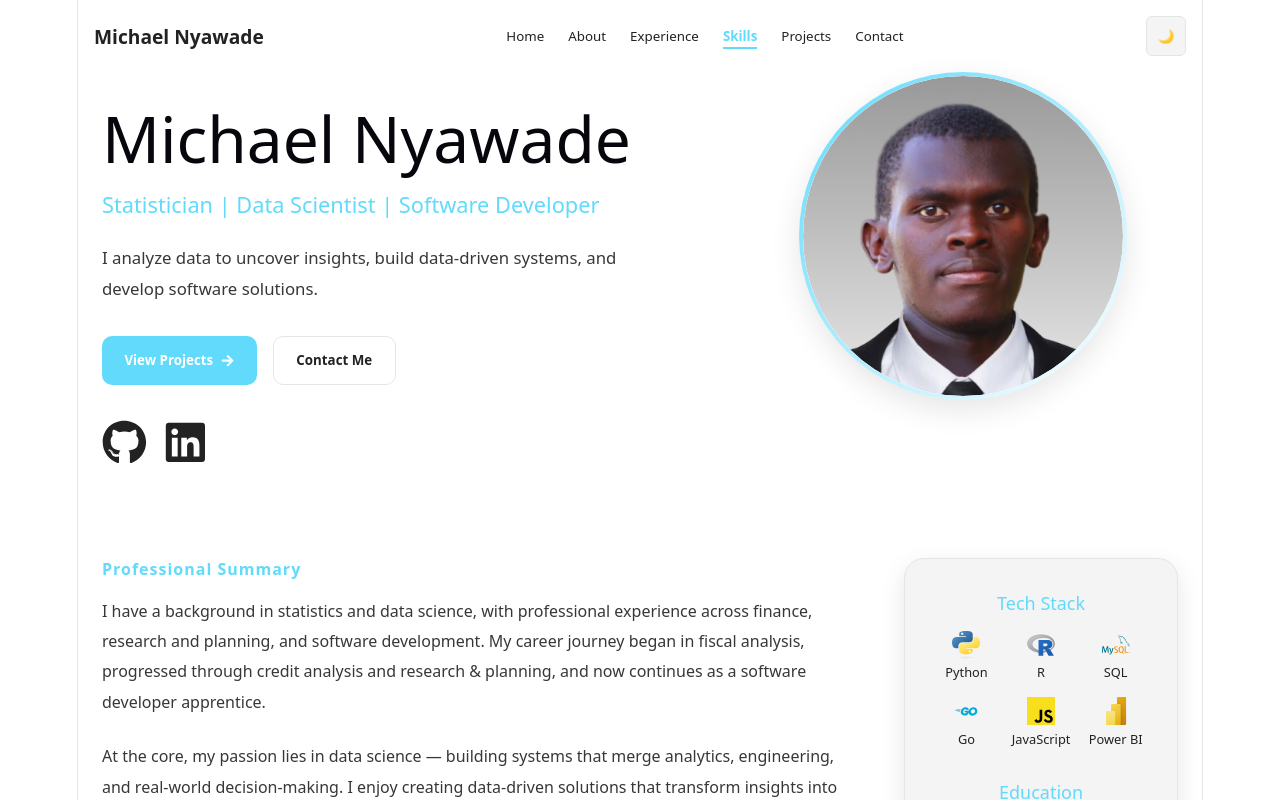
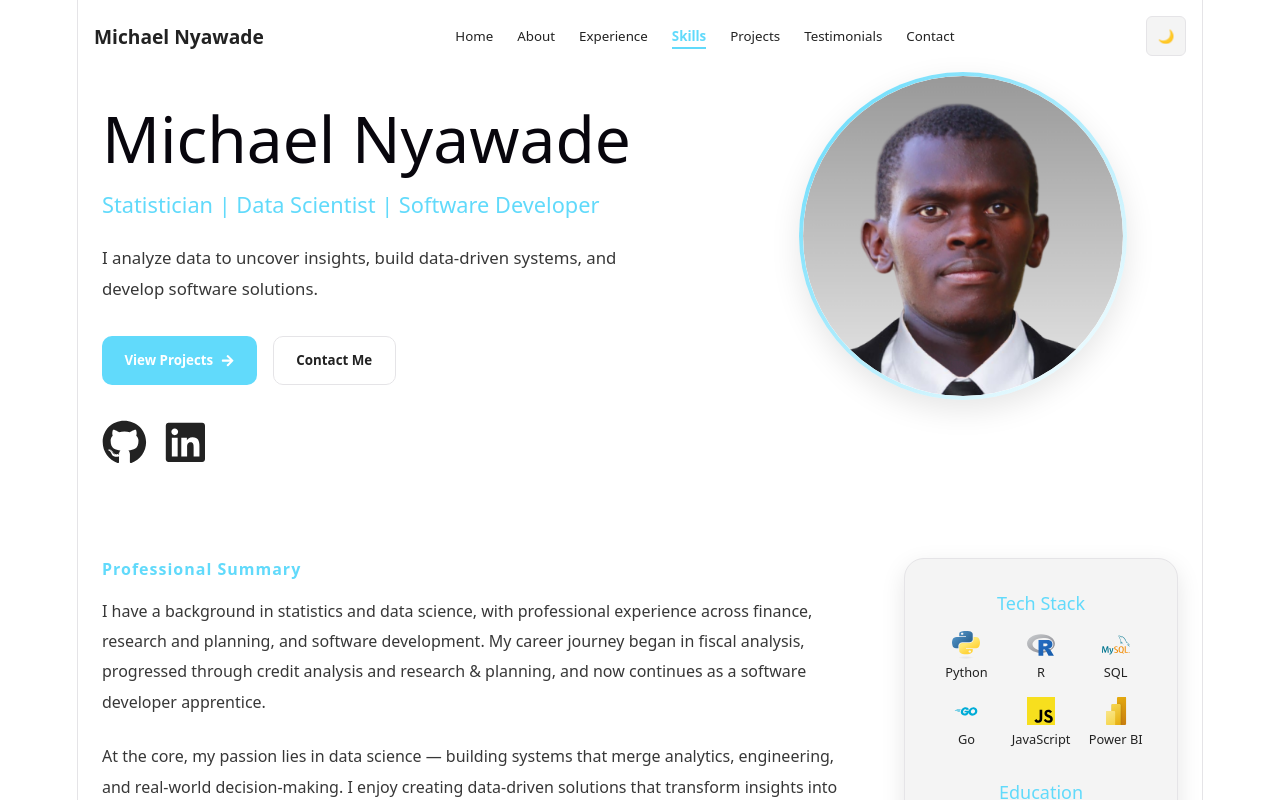
Before and after one commit to Michael-Nyawade/Michael-Nyawade.github.io, a React (Vite) app: page / in a window 1280 px wide. Shown: the top 800 px of the page. Built offline with nearby package versions, Linux system fonts and the light colour scheme.

Commit message:
Added Testimonials section to navbar navigation and actived section tracking

```diff
--- a/src/components/NavBar.jsx
+++ b/src/components/NavBar.jsx
@@ -10,21 +10,36 @@ export default function NavBar() {
     const handleScroll = () => {
       setScrolled(window.scrollY > 50);
 
-      const sections = ["hero", "about", "experience", "skills", "projects", "contact"];
-      const scrollPos = window.scrollY + window.innerHeight / 2;
+      const sections = [
+        "hero",
+        "about",
+        "experience",
+        "skills",
+        "projects",
+        "testimonials",
+        "contact",
+      ];
 
-      let current = "hero";
+      const viewportCenter = window.innerHeight / 2;
 
-      for (let i = 0; i < sections.length; i++) {
-        const el = document.getElementById(sections[i]);
-        if (!el) continue;
+      let closest = "hero";
+      let minDistance = Infinity;
 
-        if (el.offsetTop <= scrollPos) {
-          current = sections[i];
+      sections.forEach((id) => {
+        const el = document.getElementById(id);
+        if (!el) return;
+
+        const rect = el.getBoundingClientRect();
+        const sectionCenter = rect.top + rect.height / 2;
+        const distance = Math.abs(sectionCenter - viewportCenter);
+
+        if (distance < minDistance) {
+          minDistance = distance;
+          closest = id;
         }
-      }
+      });
 
-      setActiveSection(current);
+      setActiveSection(closest);
     };
 
     window.addEventListener("scroll", handleScroll);
@@ -46,7 +61,15 @@ export default function NavBar() {
     }
   };
 
-  const sections = ["hero", "about", "experience", "skills", "projects", "contact"];
+  const sections = [
+    "hero",
+    "about",
+    "experience",
+    "skills",
+    "projects",
+    "testimonials",
+    "contact",
+  ];
 
   return (
     <nav
@@ -64,7 +87,13 @@ export default function NavBar() {
       }}
     >
       {/* Logo / Name */}
-      <div style={{ fontWeight: "bold", fontSize: "1.2rem", color: "var(--text-color)" }}>
+      <div
+        style={{
+          fontWeight: "bold",
+          fontSize: "1.2rem",
+          color: "var(--text-color)",
+        }}
+      >
         Michael Nyawade
       </div>
 
@@ -77,7 +106,10 @@ export default function NavBar() {
             style={{
               background: "none",
               border: "none",
-              color: activeSection === section ? "var(--accent-color)" : "var(--text-color)",
+              color:
+                activeSection === section
+                  ? "var(--accent-color)"
+                  : "var(--text-color)",
               fontWeight: activeSection === section ? "600" : "400",
               cursor: "pointer",
               position: "relative",
@@ -153,7 +185,10 @@ export default function NavBar() {
               style={{
                 background: "none",
                 border: "none",
-                color: activeSection === section ? "var(--accent-color)" : "var(--text-color)",
+                color:
+                  activeSection === section
+                    ? "var(--accent-color)"
+                    : "var(--text-color)",
                 fontWeight: activeSection === section ? "600" : "400",
                 fontSize: "1rem",
                 cursor: "pointer",
--- a/src/sections/Testimonials.jsx
+++ b/src/sections/Testimonials.jsx
@@ -7,14 +7,14 @@ const testimonials = [
       "I've had the pleasure of working with Michael, a highly analytical and dependable professional—an asset to any research and planning team, with strong skills in data analysis, reporting, and strategic support.",
     name: "Jemimah Muraya",
     role: "Manager Research and Planning",
-    company: "Privatization Commission",
+    company: "Privatization Authority",
   },
   {
     quote:
       "I've found Michael to be a proactive, analytical, and reliable team member—consistently delivering quality research, insightful analysis, and valuable support to strategic planning and performance reporting initiatives.",
     name: "Jairus Koech",
     role: "Principal Research and Planning Officer",
-    company: "Privatization Commission",
+    company: "Privatization Authority",
   },
   {
     quote:
```
